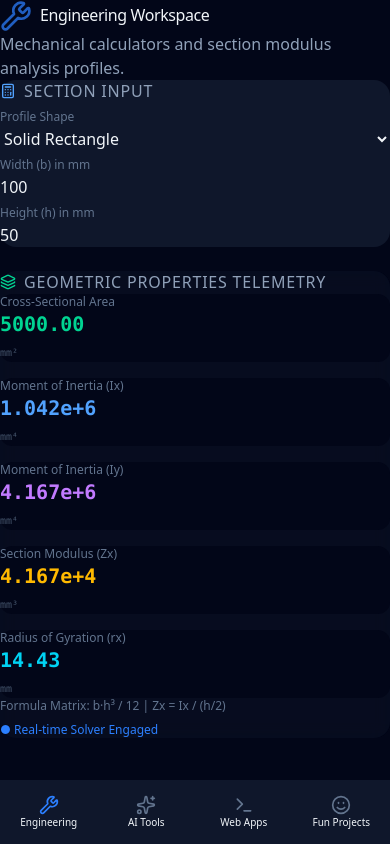
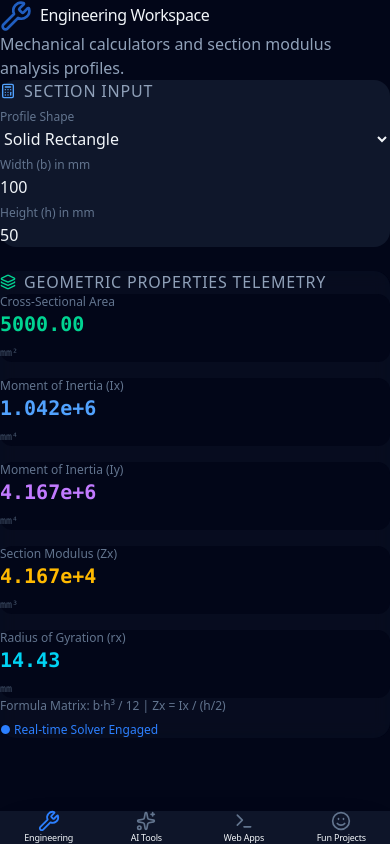
Before and after one commit to devadathanm/personal-code-hub, a React (Vite) app: page / in a window 390 px wide. Built offline with nearby package versions, Linux system fonts and the light colour scheme; the HTML template or start-up script is replaced by a standard one.

Commit message:
design: clear mobile constraint bounds and lift bottom safe touch margins

```diff
--- a/src/App.jsx
+++ b/src/App.jsx
@@ -1,5 +1,5 @@
 import React, { useState } from 'react';
-import { Wrench, Sparkles, Terminal, Smile, Cpu, Settings } from 'lucide-react';
+import { Wrench, Sparkles, Terminal, Smile, Cpu } from 'lucide-react';
 
 import EngineeringHub from './apps/EngineeringHub';
 import AiHub from './apps/AiHub';
@@ -27,9 +27,11 @@ export default function App() {
   };
 
   return (
-    <div className="flex h-screen w-screen bg-slate-950 text-slate-100 overflow-hidden select-none">
+    // Changed h-screen overflow-hidden to min-h-screen to let mobile viewports flow naturally
+    <div className="min-h-screen md:h-screen w-full bg-slate-950 text-slate-100 flex flex-col md:flex-row overflow-x-hidden md:overflow-hidden select-none">
+
       {/* DESKTOP SIDEBAR */}
-      <aside className="hidden md:flex flex-col w-64 bg-slate-900 border-r border-slate-800 p-4 justify-between">
+      <aside className="hidden md:flex flex-col w-64 bg-slate-900 border-r border-slate-800 p-4 justify-between shrink-0">
         <div className="space-y-6">
           <div className="flex items-center space-x-3 px-2 py-3">
             <Cpu className="h-6 w-6 text-indigo-500 animate-pulse" />
@@ -44,7 +46,7 @@ export default function App() {
                 <button
                   key={item.id}
                   onClick={() => setActiveTab(item.id)}
-                  className={`w-full flex items-center space-x-3 px-4 py-3 rounded-xl font-medium transition-all ${
+                  className={`w-full flex items-center space-x-3 px-4 py-3 rounded-xl font-medium transition-all cursor-pointer ${
                     activeTab === item.id ? 'bg-slate-800 text-white shadow-lg' : 'text-slate-400 hover:bg-slate-800/50'
                   }`}
                 >
@@ -59,14 +61,16 @@ export default function App() {
       </aside>
 
       {/* MAIN CONTENT CONTAINER */}
-      <main className="flex-1 flex flex-col min-w-0 overflow-hidden pb-16 md:pb-0">
-        <div className="flex-1 overflow-y-auto p-6">
+      {/* Changed to layout-safe padding to guarantee component spacing over iOS safari bars */}
+      <main className="flex-1 overflow-y-auto p-4 sm:p-6 pb-28 md:pb-6 w-full min-w-0 scroll-touch">
+        <div className="max-w-5xl mx-auto h-full">
           {renderContent()}
         </div>
       </main>
 
       {/* MOBILE BOTTOM NAVIGATION */}
-      <nav className="md:hidden fixed bottom-0 left-0 right-0 h-16 bg-slate-900 border-t border-slate-800 flex items-center justify-around z-50">
+      {/* Raised heights and added bottom padding (pb-safe equivalent) to escape iPhone's swipe-up line */}
+      <nav className="md:hidden fixed bottom-0 left-0 right-0 bg-slate-900/95 backdrop-blur-md border-t border-slate-800 flex items-center justify-around z-50 pt-2 pb-5 px-2 shadow-2xl">
         {navigationItems.map((item) => {
           const Icon = item.icon;
           const isActive = activeTab === item.id;
@@ -74,10 +78,12 @@ export default function App() {
             <button
               key={item.id}
               onClick={() => setActiveTab(item.id)}
-              className={`flex flex-col items-center justify-center flex-1 py-1 ${isActive ? 'text-white' : 'text-slate-500'}`}
+              className={`flex flex-col items-center justify-center flex-1 py-1 px-1 transition-all rounded-xl active:scale-95 cursor-pointer ${
+                isActive ? 'text-white font-medium' : 'text-slate-500'
+              }`}
             >
-              <Icon className={`h-5 w-5 ${isActive ? item.color : 'text-slate-500'}`} />
-              <span className="text-[10px] mt-1">{item.label}</span>
+              <Icon className={`h-5 w-5 transition-transform ${isActive ? `${item.color} scale-110` : 'text-slate-500'}`} />
+              <span className="text-[9px] tracking-tight mt-1 truncate max-w-full">{item.label}</span>
             </button>
           );
         })}
```
